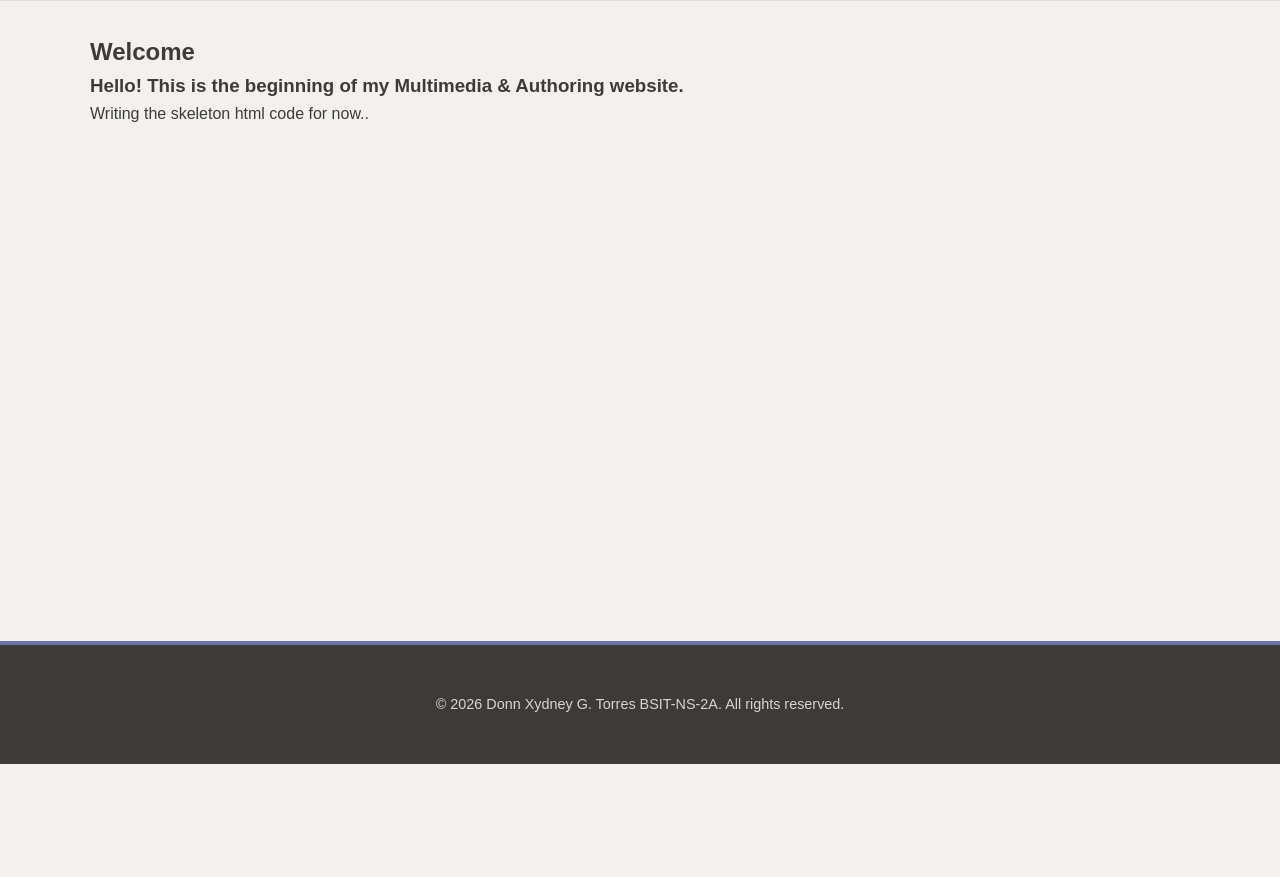
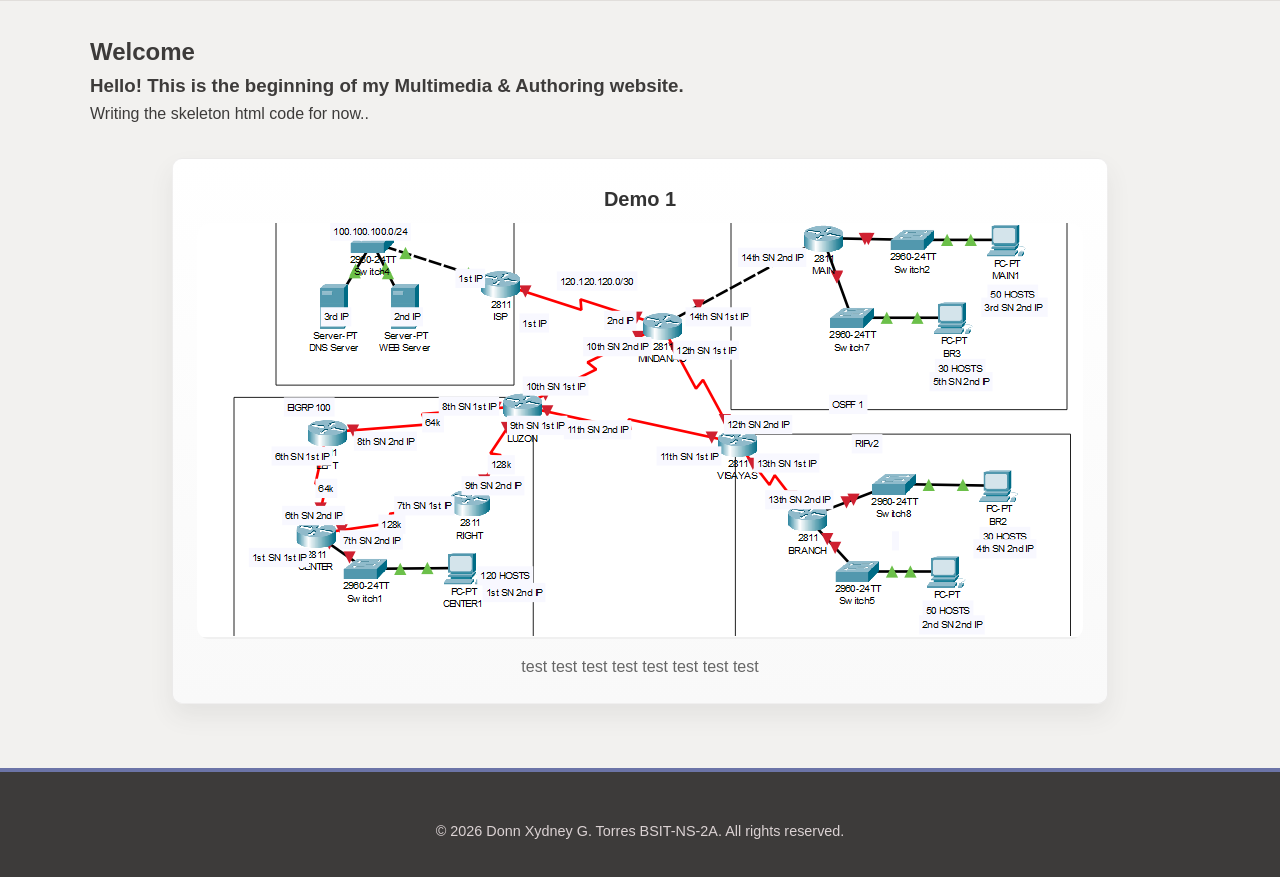
Before and after one commit to Cid437/Multimedia-Authoring-Website, a plain HTML site: page Portfolio/index.html in a window 1280 px wide. Shown: the part 67-944 px from the top of the page. Before the commit the page ends 831 px from the top, so only its background shows below. Drawn offline with Linux system fonts and the light colour scheme.

Commit message:
css for primary/main image.  experiment

```diff
--- a/Portfolio/index.html
+++ b/Portfolio/index.html
@@ -30,6 +30,15 @@
 Writing the skeleton html code for now..
 </p>
 </div>
+
+<section class="featured-cards container">
+        <div class="card card-showcase">
+            <h3>Demo 1</h3>
+            <img src="../images/Screenshot 2025-11-06 150222.png" alt="Image 1">
+            <p>test test test test test test test test</p>
+        </div>
+    </section>
+
 </main>
 
 <footer>
--- a/layouts/style.css
+++ b/layouts/style.css
@@ -155,6 +155,51 @@ footer {
     margin-bottom: 0.75rem;
 }
 
+.card-showcase {
+    display: flex;
+    flex-direction: column;
+    align-items: center;
+    text-align: center;
+
+    background: linear-gradient(180deg, #ffffff 0%, #f9f9f9 100%);
+    border: 1px solid rgba(61, 59, 58, 0.08);
+    padding: 1.5rem;
+    border-radius: 10px;
+    box-shadow: 0 12px 24px rgba(61, 59, 58, 0.08);
+    transition: transform 0.25s ease, box-shadow 0.25s ease;
+
+    width: fit-content;
+    max-width: 90%;
+    margin: 0 auto;
+}
+
+.card-showcase:hover {
+    transform: translateY(-6px);
+    box-shadow: 0 20px 40px rgba(61, 59, 58, 0.12);
+}
+
+.card-showcase img {
+    display: block;
+    max-width: 100%;
+    height: auto;
+    border-radius: 12px;
+    margin-bottom: 1rem;
+}
+
+.card-showcase h3 {
+    font-size: 1.25rem;
+    font-weight: 600;
+    margin-bottom: 0.5rem;
+    color: #333;
+}
+
+.card-showcase p {
+    font-size: 1rem;
+    color: #666;
+    line-height: 1.5;
+    max-width: 80%;
+}
+
 .footer-inner {
     padding: 1.5rem 0;
 }
```
Also changed, not shown: about.html (+8 -0 lines), index.html (+2 -6 lines), images/Screenshot 2025-11-06 150222.png (added).
